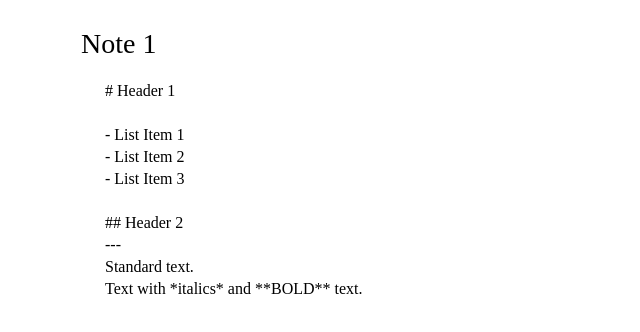
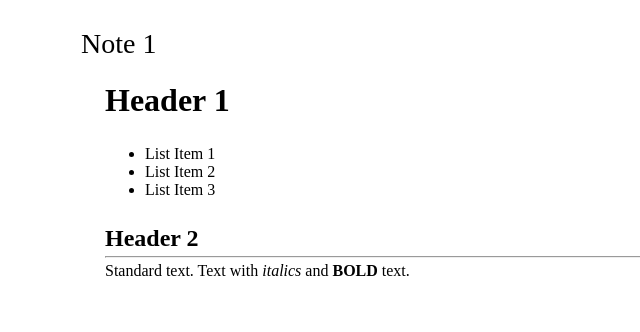
Before and after one commit to samwindham1/markdown-notes, a React app: page / in a window 1280 px wide. Shown: the top 332 px of the page, without its empty margins (0-640 px from the left). Built offline with nearby package versions, Linux system fonts and the light colour scheme; the HTML template or start-up script is replaced by a standard one.

Commit message:
marked set up

```diff
--- a/package.json
+++ b/package.json
@@ -16,6 +16,7 @@
     ]
   },
   "dependencies": {
+    "marked": "^0.3.19",
     "react": "^16.3.1",
     "react-dom": "^16.3.1"
   },
--- a/src/App/Main/Editor/Line.css
+++ b/src/App/Main/Editor/Line.css
@@ -4,3 +4,7 @@
   padding: 2px 0;
   margin: 0;
 }
+
+.line * {
+  margin: 0;
+}
--- a/src/App/Main/Editor/Line.jsx
+++ b/src/App/Main/Editor/Line.jsx
@@ -1,14 +1,13 @@
 import React, { Component } from 'react';
 import style from './Line.css';
+import marked from 'marked';
 
 class Line extends Component {
   render() {
-    const line = this.props.text ? this.props.text: <br/>;
+    const line = this.props.text ? marked(this.props.text): '<br/>';
 
     return (
-      <div className={style.line}>
-        {line}
-      </div>
+      <div className={style.line} dangerouslySetInnerHTML={{__html: line}}></div>
     )
   }
 }
--- a/src/Services/db.json
+++ b/src/Services/db.json
@@ -6,14 +6,11 @@
       "lines": [
         "# Header 1",
         "",
-        "- List Item 1",
-        "- List Item 2",
-        "- List Item 3",
+        "- List Item 1\n- List Item 2\n- List Item 3",
         "",
         "## Header 2",
         "---",
-        "Standard text.",
-        "Text with *italics* and **BOLD** text."
+        "Standard text.\nText with *italics* and **BOLD** text."
       ]
     },
     {
```
Also changed, not shown: 1 other file (tests, documents, lock files or other folders).
